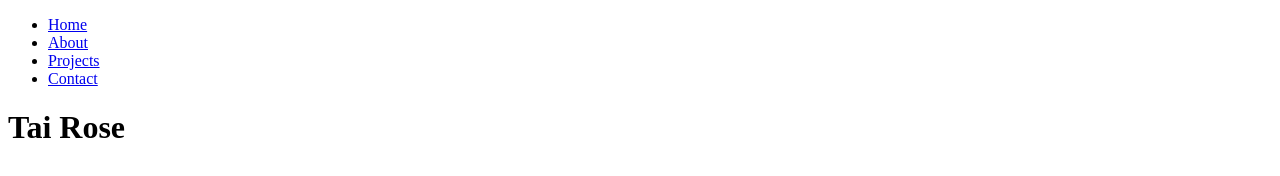
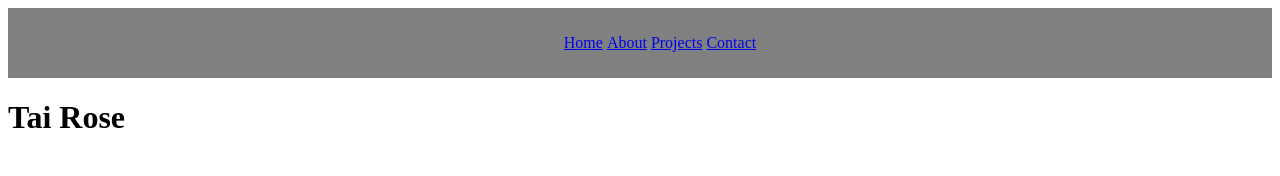
Before and after one commit to TLyncks/first-website, a website: page public/index.html in a window 1280 px wide. Drawn offline with Linux system fonts and the light colour scheme; files that its build step writes are made by us from their sources.

Commit message:
style changes

```diff
--- /dev/null
+++ b/public/css/styles.css
@@ -0,0 +1,22 @@
+.navbar {
+  position: sticky;
+  top: 0;
+  width: 100%;
+  background-color: gray;
+  display: flex;
+  z-index: 1000;
+  align-items: center;
+  padding: 10px 0;
+  justify-content: space-around;
+}
+
+.nav ul {
+  list-style-type: none;
+  padding: 0;
+  margin: 0;
+}
+
+li {
+  display: inline;
+  text-align: center;
+}
--- a/public/index.html
+++ b/public/index.html
@@ -12,7 +12,7 @@
 
 <body>
   <div>
-    <nav>
+    <nav class="navbar">
       <ul>
         <li><a href="#">Home</a></li>
         <li><a href="#">About</a></li>
```
Also changed, not shown: public/about.html (added, +8 -0 lines), public/js/script.js (renamed from public/script.js), public/js/server.js (added), public/styles.css (deleted).
